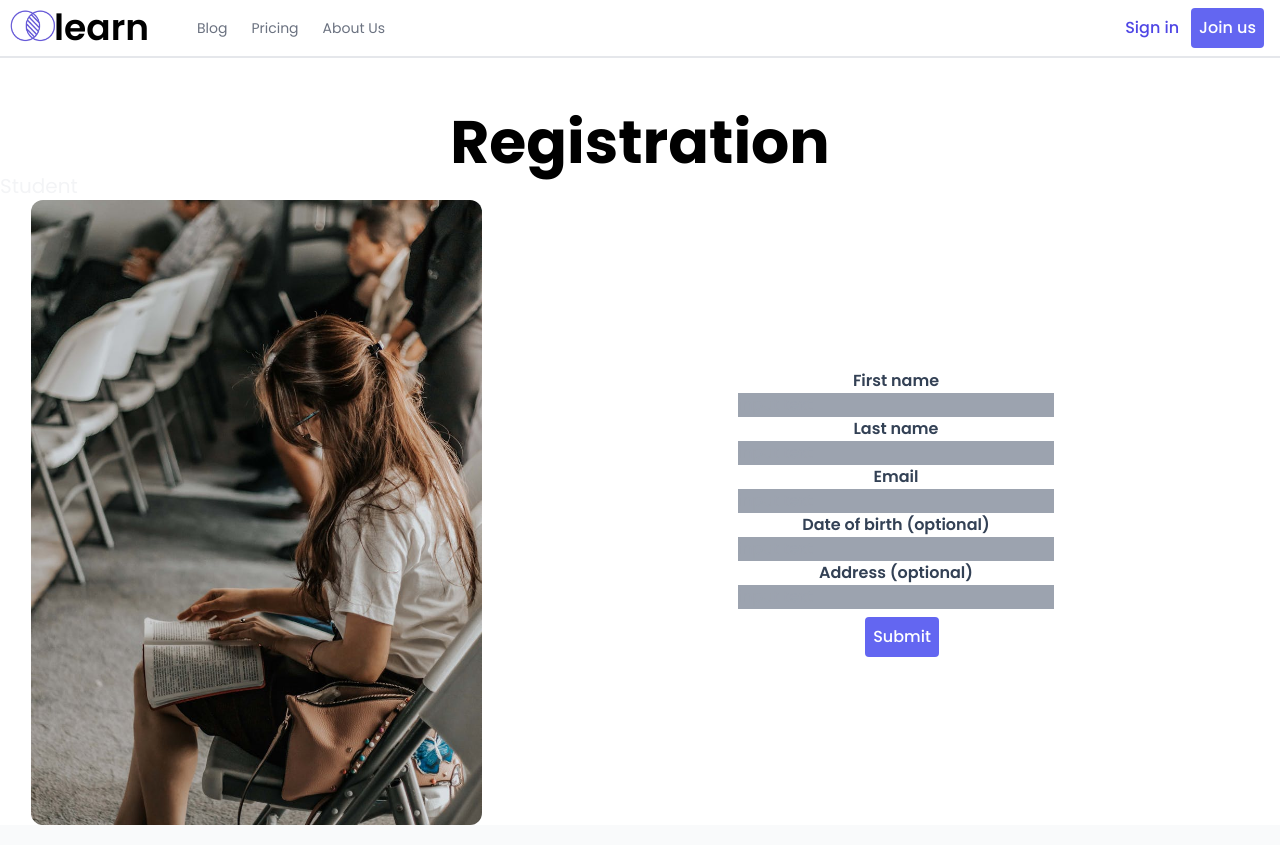
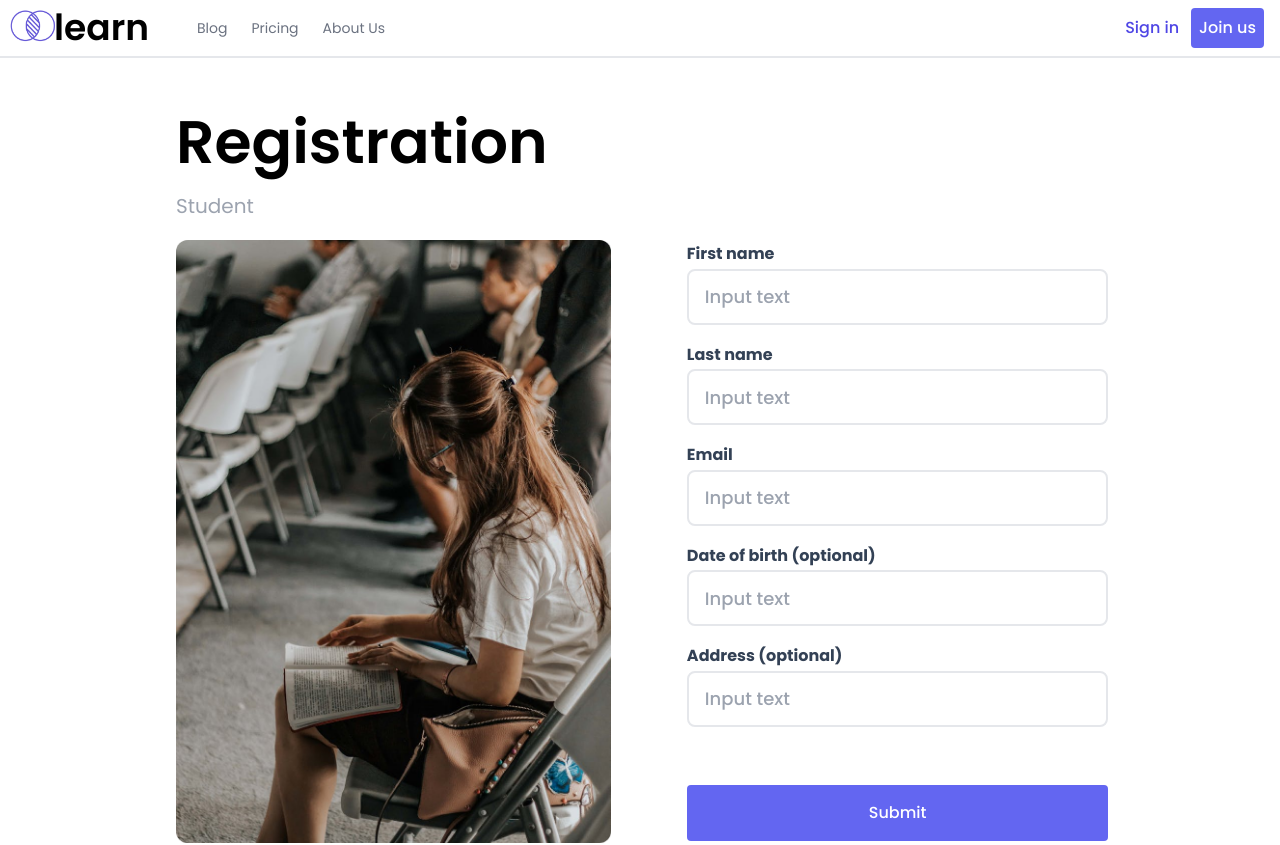
Before and after one commit to nemanjaKostovski/next_learning_platform, a Next.js app: page /join/student in a window 1280 px wide. Shown: the top 845 px of the page. Built offline with nearby package versions, Linux system fonts and the light colour scheme.

Commit message:
registration

```diff
--- a/src/app/globals.css
+++ b/src/app/globals.css
@@ -34,7 +34,7 @@
 /* Custom input styles */
 
 .input {
-  @apply bg-gray-400 text-gray-600 focus:border-purple-600 focus:bg-white focus:text-black disabled:text-black;
+  @apply mb-4 h-14 rounded-lg border-2 p-4 text-lg font-medium text-gray-300 focus:border-purple-600 focus:bg-white focus:text-black disabled:text-black;
 }
 
 .input--error {
--- a/src/app/join/components/inputReg.tsx
+++ b/src/app/join/components/inputReg.tsx
@@ -7,7 +7,7 @@ export default function InputReg({
 }: InputRegister) {
   return (
     <>
-      <h3 className="font-semibold text-slate-700">{h3}</h3>
+      <h3 className="font-bold text-slate-700">{h3}</h3>
       <input
         className="input input-error input-valid"
         type={inputType}
--- a/src/app/join/components/register.tsx
+++ b/src/app/join/components/register.tsx
@@ -1,7 +1,10 @@
+"use client";
+
 import Image from "next/image";
 import Link from "next/link";
 import InputReg from "./inputReg";
 import { InputRegister } from "../.././types/index";
+import { usePathname } from "next/navigation";
 
 export default function Register({
   as,
@@ -14,15 +17,20 @@ export default function Register({
   alt: string;
   inputs: InputRegister[];
 }) {
+  const pathname = usePathname();
+
   return (
-    <div>
-      <h1 className="pt-28 text-center text-6xl font-bold">Registration</h1>
-      <p className="w-[90%] text-xl text-gray-100">{as}</p>
-      <div className="flex flex-row">
-        <div className="flex items-center justify-center md:w-2/5">
+    <div className="mb-40 ml-20 h-full">
+      <div>
+        <h1 className="mb-5 pt-28 text-6xl font-semibold">Registration</h1>
+        <p className="mb-5 w-[90%] text-xl text-gray-400">{as}</p>
+      </div>
+
+      <div className="flex flex-col sm:flex-row">
+        <div className="flex items-center justify-center">
           <Image src={imageSrc} alt={alt} width={451} height={676} />
         </div>
-        <form className="flex flex-col items-center justify-center md:w-3/5">
+        <form className="padlr flex flex-col justify-evenly md:w-7/12">
           {inputs.map((input, index) => (
             <InputReg
               key={index}
@@ -31,7 +39,27 @@ export default function Register({
               h3={input.h3}
             />
           ))}
-          <button className="btn btn--primary ml-3 mt-2 h-10 rounded">
+          {pathname == "/join/trainer" && (
+            <>
+              <h3 className="font-bold text-slate-700">Specialization</h3>
+              <select
+                name="Specialization"
+                id="trainer"
+                className="input text-md"
+              >
+                <option value="" disabled selected hidden>
+                  Please select
+                </option>
+                <option value="System Administrator">
+                  System Administrator
+                </option>
+                <option value="Frontend Developer">Frontend Developer</option>
+                <option value="Fullstack Developer">Fullstack Developer</option>
+                <option value="Backend Developer">Backend Developer</option>
+              </select>
+            </>
+          )}
+          <button className="btn btn--primary mt-10 h-14 rounded">
             Submit
           </button>
         </form>
--- a/src/app/join/student/page.tsx
+++ b/src/app/join/student/page.tsx
@@ -3,27 +3,27 @@ import Register from "../components/register";
 const studentInputs = [
   {
     inputType: "text",
-    placeholder: "input text",
+    placeholder: "Input text",
     h3: "First name",
   },
   {
     inputType: "text",
-    placeholder: "input text",
+    placeholder: "Input text",
     h3: "Last name",
   },
   {
     inputType: "text",
-    placeholder: "input text",
+    placeholder: "Input text",
     h3: "Email",
   },
   {
     inputType: "text",
-    placeholder: "input text",
+    placeholder: "Input text",
     h3: "Date of birth (optional)",
   },
   {
     inputType: "text",
-    placeholder: "input text",
+    placeholder: "Input text",
     h3: "Address (optional)",
   },
 ];
--- a/src/app/join/trainer/page.tsx
+++ b/src/app/join/trainer/page.tsx
@@ -0,0 +1,29 @@
+import Register from "../components/register";
+
+const trainerInputs = [
+  {
+    inputType: "text",
+    placeholder: "Input text",
+    h3: "First name",
+  },
+  {
+    inputType: "text",
+    placeholder: "Input text",
+    h3: "Last name",
+  },
+  {
+    inputType: "text",
+    placeholder: "Input text",
+    h3: "Email",
+  },
+];
+export default function Trainer() {
+  return (
+    <Register
+      as="Trainer"
+      imageSrc="/train.png"
+      alt="trainer"
+      inputs={trainerInputs}
+    />
+  );
+}
--- a/src/app/layout.tsx
+++ b/src/app/layout.tsx
@@ -25,7 +25,7 @@ export default function RootLayout({
     <html lang="en">
       <body className={poppins.className}>
         <Navbar />
-        {children}
+        <main className="padlr">{children}</main>
         <Footer />
       </body>
     </html>
```
